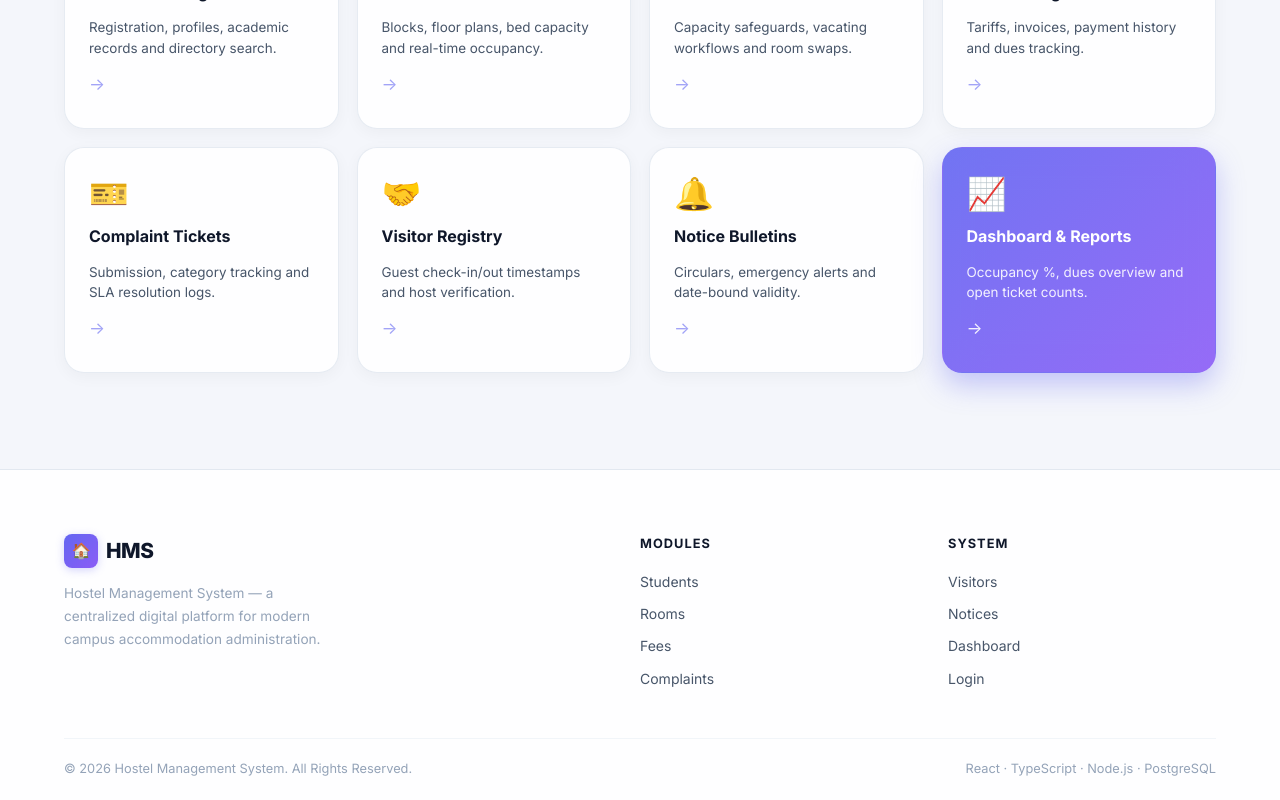
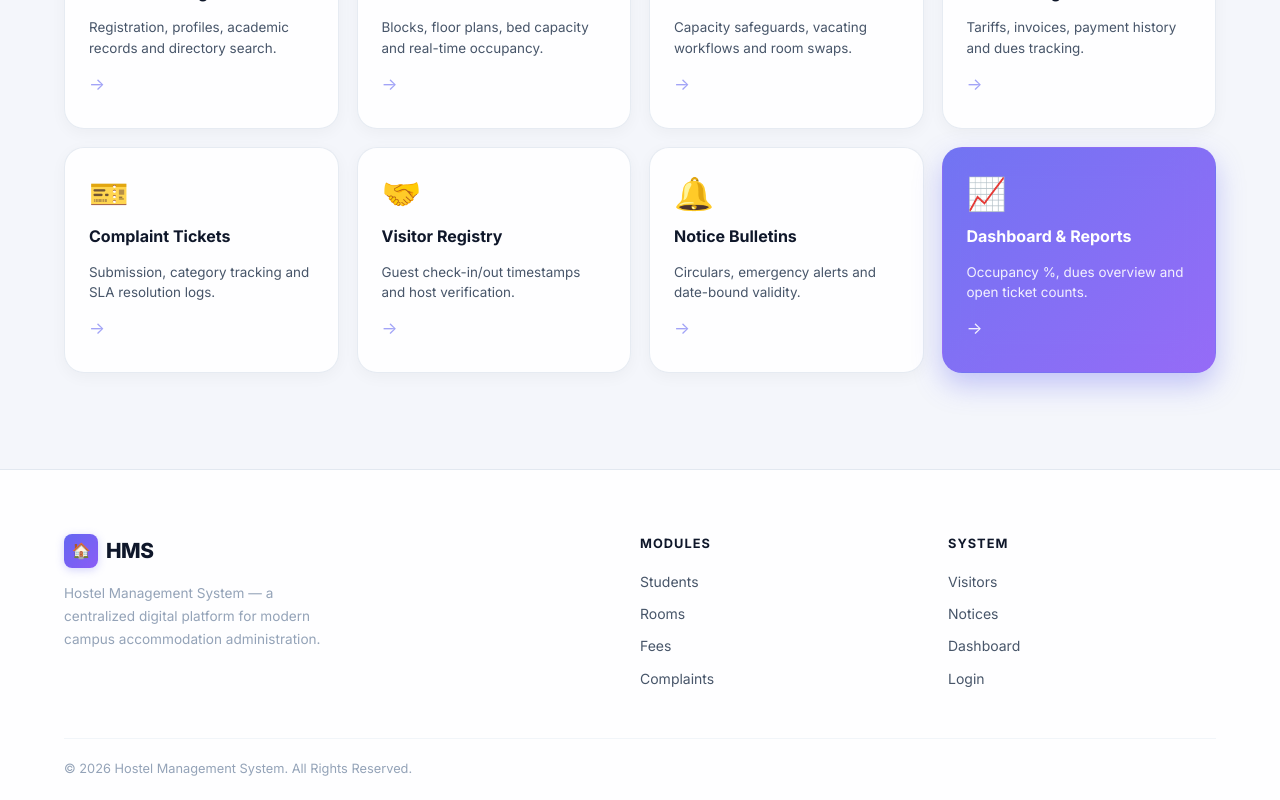
Before and after one commit to nkhalavioletleisanyane/Hostel-Management-System, a React (Vite) app in the folder hms-frontend/: page / in a window 1280 px wide. Shown: the part 1081-1881 px from the top of the page. Built offline with nearby package versions, Linux system fonts and the light colour scheme.

Commit message:
Remove tech stack line from homepage footer

```diff
--- a/hms-frontend/src/pages/Home.tsx
+++ b/hms-frontend/src/pages/Home.tsx
@@ -96,7 +96,6 @@ const Home: React.FC = () => (
         </div>
         <div className="footer-bottom">
           <span>© 2026 Hostel Management System. All Rights Reserved.</span>
-          <span>React · TypeScript · Node.js · PostgreSQL</span>
         </div>
       </div>
     </footer>
```
